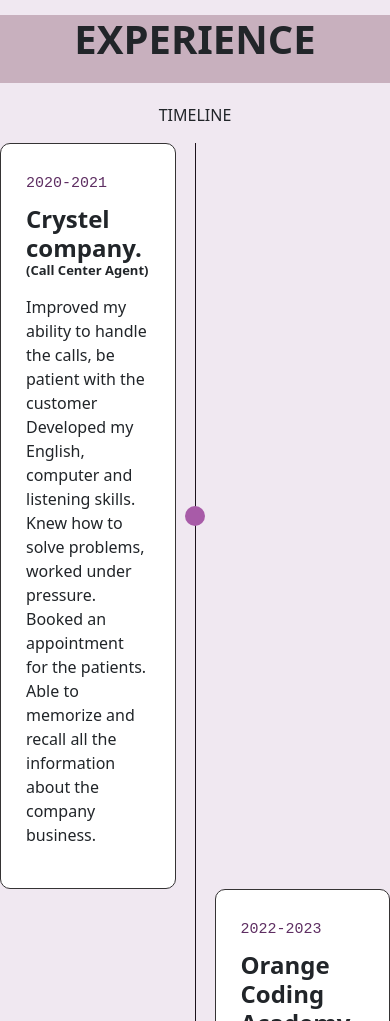
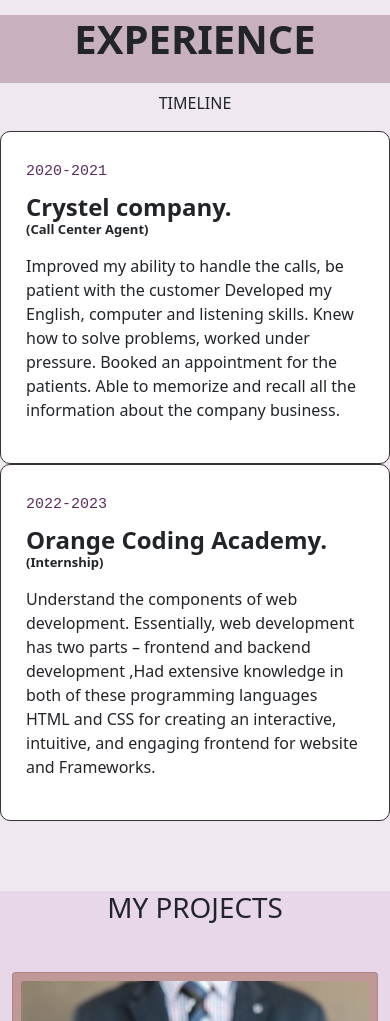
Before and after one commit to dareen323/portfolio, a plain HTML site: page index.html in a window 390 px wide. Shown: the part 2560-3581 px from the top of the page. Drawn offline with nearby package versions, Linux system fonts and the light colour scheme.

Commit message:
Update timeline.css

```diff
--- a/timeline.css
+++ b/timeline.css
@@ -8,7 +8,6 @@
       font-size: 40px;
       position: relative;
       padding-bottom: 20px;
-      margin-bottom: 20px;
       font-weight: 600;
       }
 
@@ -87,3 +86,18 @@
                 }
 
               }
+
+      @media only screen and (max-width: 600px) {
+
+        ul.timeline-list:before {
+         display: none;
+         margin: 0;
+
+          }
+          ul.timeline-list li:before {
+            display: none;
+            margin: 0;
+        }
+        ul.timeline-list li .timeline_content {
+          width: 100%;
+        }
```
